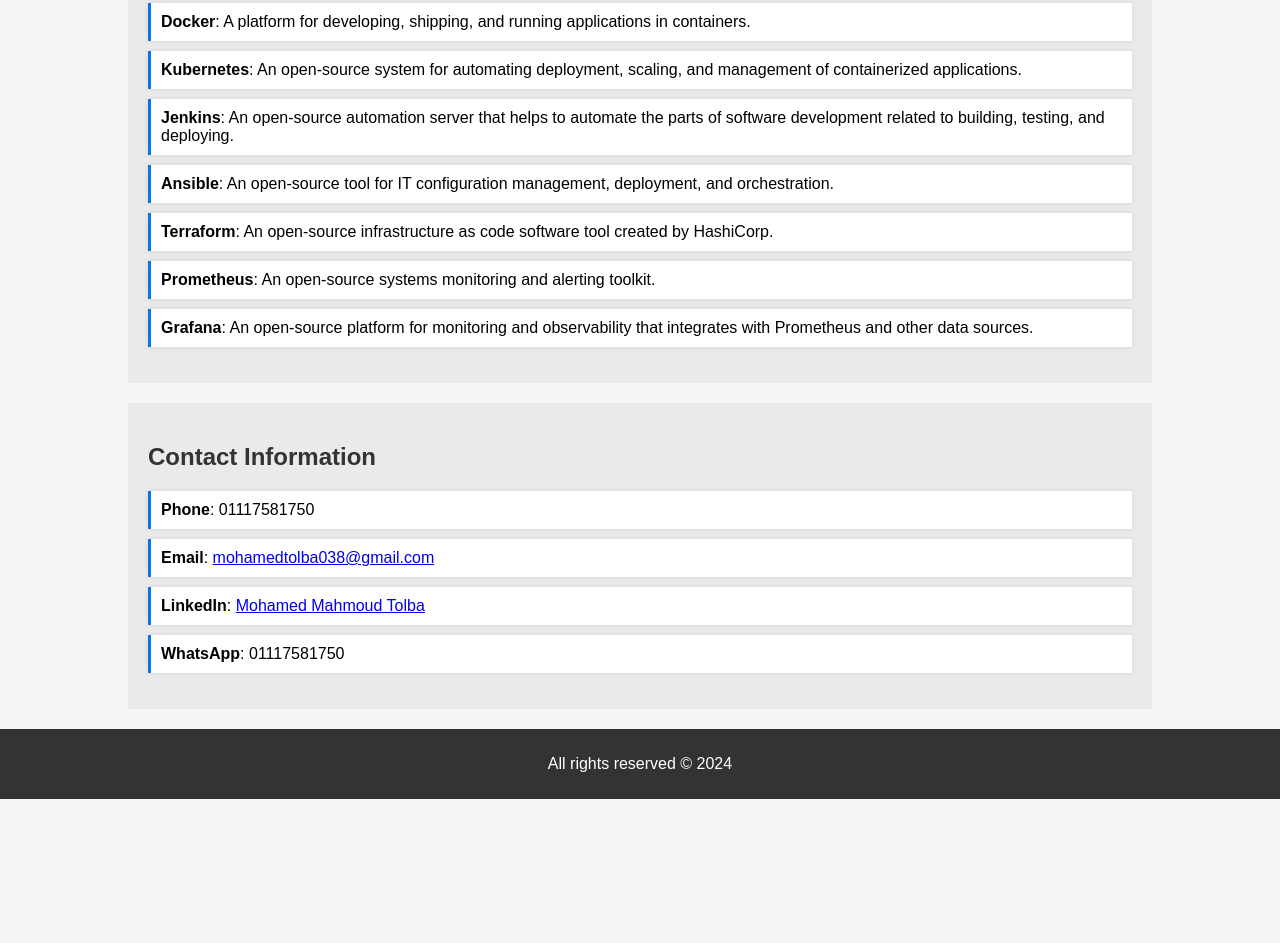
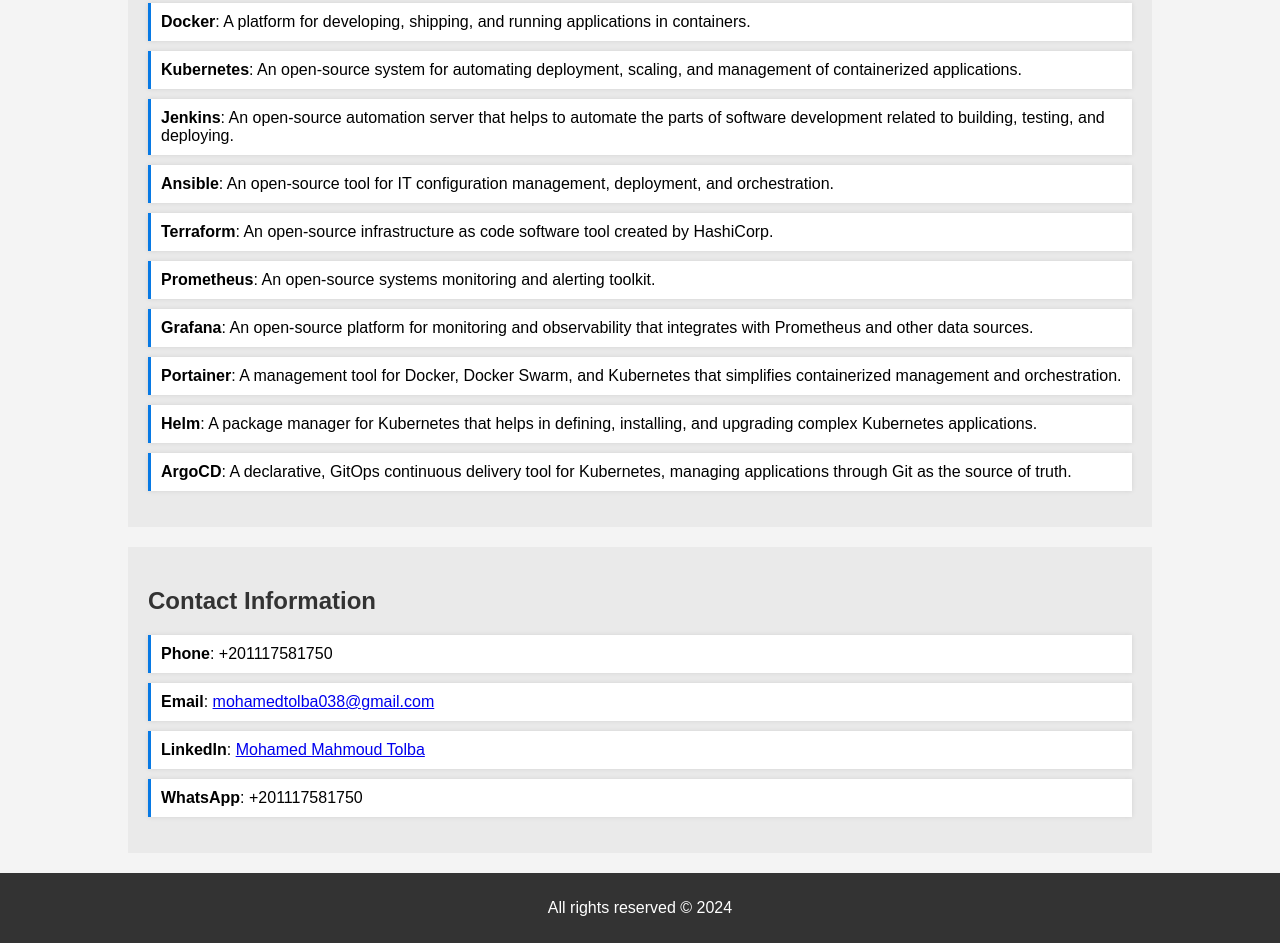
Before and after one commit to mohamedmtolba/Nginx-app, a plain HTML site: page index.html in a window 1280 px wide. Shown: the part 516-1459 px from the top of the page. Before the commit the page ends 1315 px from the top, so only its background shows below. Drawn offline with Linux system fonts and the light colour scheme.

```diff
--- a/index.html
+++ b/index.html
@@ -107,15 +107,18 @@
                 <li><strong>Terraform</strong>: An open-source infrastructure as code software tool created by HashiCorp.</li>
                 <li><strong>Prometheus</strong>: An open-source systems monitoring and alerting toolkit.</li>
                 <li><strong>Grafana</strong>: An open-source platform for monitoring and observability that integrates with Prometheus and other data sources.</li>
+                <li><strong>Portainer</strong>: A management tool for Docker, Docker Swarm, and Kubernetes that simplifies containerized management and orchestration.</li>
+                <li><strong>Helm</strong>: A package manager for Kubernetes that helps in defining, installing, and upgrading complex Kubernetes applications.</li>
+                <li><strong>ArgoCD</strong>: A declarative, GitOps continuous delivery tool for Kubernetes, managing applications through Git as the source of truth.</li>
             </ul>
         </div>
         <div class="contact">
             <h2>Contact Information</h2>
             <ul>
-                <li><strong>Phone</strong>: 01117581750</li>
+                <li><strong>Phone</strong>: +201117581750</li>
                 <li><strong>Email</strong>: <a href="mailto:mohamedtolba038@gmail.com">mohamedtolba038@gmail.com</a></li>
-                <li><strong>LinkedIn</strong>: <a href="https://www.linkedin.com/in/mohamed-mahmoud-tolba-84bb19292?utm_source=share&utm_campaign=share_via&utm_content=profile&utm_medium=android_appmail" target="_blank">Mohamed Mahmoud Tolba</a></li>
-                <li><strong>WhatsApp</strong>: 01117581750</li>
+                <li><strong>LinkedIn</strong>: <a href="http://www.linkedin.com/in/mohamedmtolba" target="_blank">Mohamed Mahmoud Tolba</a></li>
+                <li><strong>WhatsApp</strong>: +201117581750</li>
             </ul>
         </div>
     </div>
```
Also changed, not shown: 1 other file.
